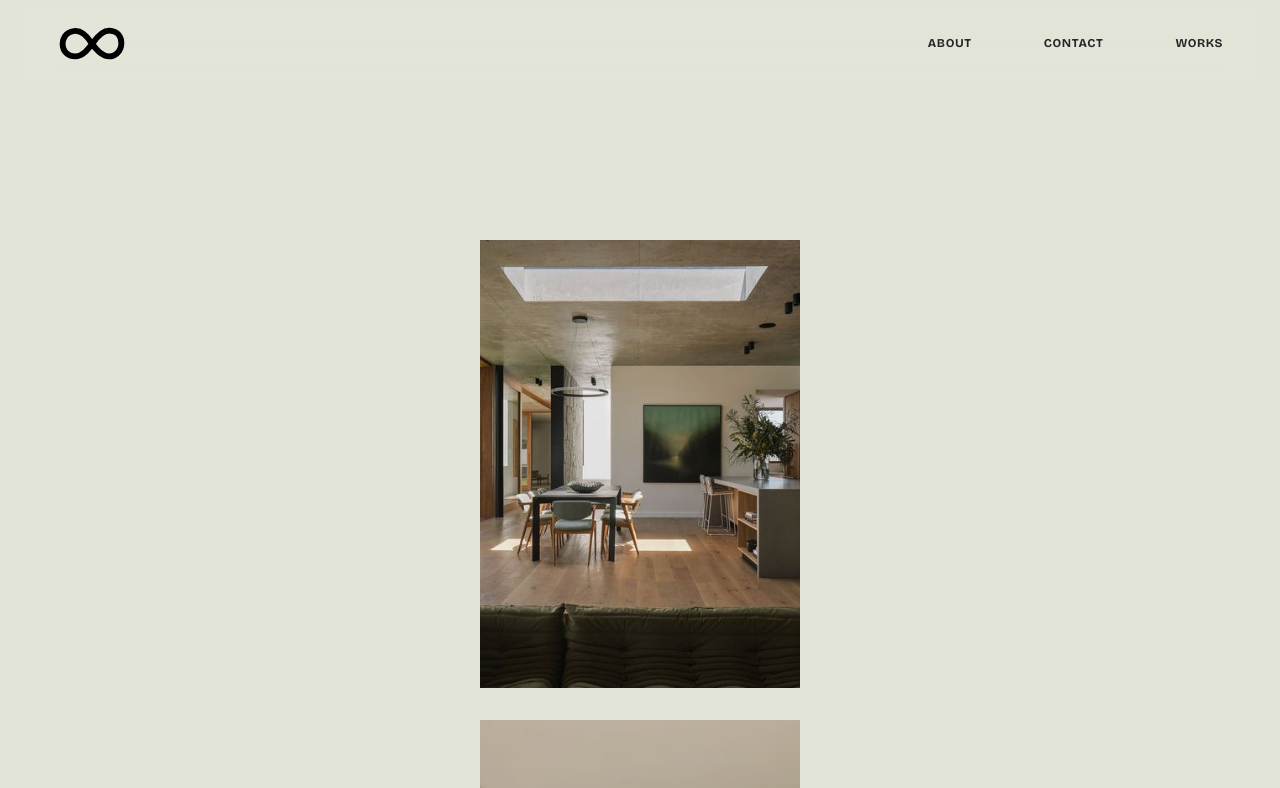
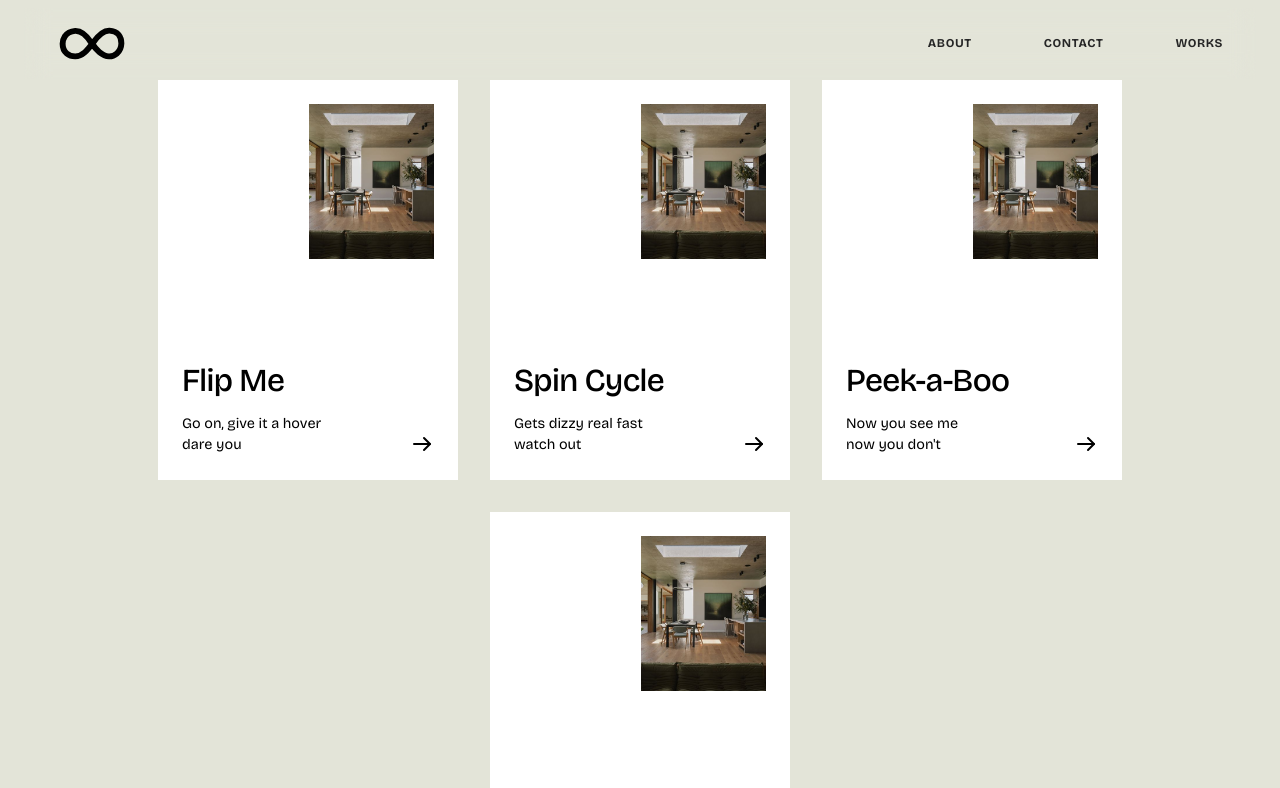
Before and after one commit to ajcapstar/LCID, a Next.js app: page /LCID/works in a window 1280 px wide. Shown: the top 788 px of the page. Built offline with nearby package versions, Linux system fonts and the light colour scheme.

Commit message:
feat: implement interactive 3D card component with parallax hover effects and add hero section GSAP animations

```diff
--- a/app/components/hero/Hero.jsx
+++ b/app/components/hero/Hero.jsx
@@ -260,7 +260,6 @@ const Hero = () => {
           </div>
         ))}
       </div>
-
       <div ref={headerRef} className={styles.header}>
         <h1>Visual engineering for modern brands</h1>
       </div>
--- a/app/globals.css
+++ b/app/globals.css
@@ -27,7 +27,7 @@ body {
   font-family: var(--font-bricolage), sans-serif;
   background-color: #e3e4d8;
 }
-img:not([data-nimg]) {
+img:not([data-nimg]):not(.card-thumb) {
   width: 100%;
   height: 100%;
   object-fit: cover;
@@ -161,3 +161,111 @@ nav {
 .lenis.lenis-smooth iframe {
   pointer-events: none;
 }
+
+/* ── Works / Card Cube ── */
+.card {
+  --card-width: 300px;
+  --card-height: 400px;
+  --card-depth: 340px;
+  width: var(--card-width);
+  height: var(--card-height);
+  perspective: 2000px;
+  flex-shrink: 0;
+}
+
+.cube {
+  position: relative;
+  width: 100%;
+  height: 100%;
+  transform-style: preserve-3d;
+  cursor: pointer;
+}
+
+.face {
+  position: absolute;
+  backface-visibility: hidden;
+}
+
+.face-front,
+.face-back {
+  width: var(--card-width);
+  height: var(--card-height);
+  background: #ffffff;
+  display: flex;
+  flex-direction: column;
+  padding: 1.5rem;
+}
+
+.face-right,
+.face-left {
+  width: var(--card-depth);
+  height: var(--card-height);
+  left: calc((var(--card-width) - var(--card-depth)) / 2);
+  background: #bcbcbc;
+}
+
+.face-top,
+.face-bottom {
+  width: var(--card-width);
+  height: var(--card-depth);
+  top: calc((var(--card-height) - var(--card-depth)) / 2);
+  background: #999999;
+}
+
+.face-front {
+  transform: translateZ(calc(var(--card-depth) / 2));
+}
+
+.face-back {
+  background: #bcbcbc;
+  transform: rotateY(180deg) translateZ(calc(var(--card-depth) / 2));
+}
+
+.face-right {
+  transform: rotateY(90deg) translateZ(calc(var(--card-width) / 2));
+}
+
+.face-left {
+  transform: rotateY(-90deg) translateZ(calc(var(--card-width) / 2));
+}
+
+.face-top {
+  transform: rotateX(90deg) translateZ(calc(var(--card-height) / 2));
+}
+
+.face-bottom {
+  transform: rotateX(-90deg) translateZ(calc(var(--card-height) / 2));
+}
+
+.card-thumb {
+  align-self: flex-end;
+  width: 125px;
+  height: 155px;
+  margin-bottom: auto;
+  object-fit: cover;
+  display: block;
+  flex-shrink: 0;
+}
+
+.card-title {
+  font-size: 2rem;
+  font-weight: 500;
+  letter-spacing: -0.02em;
+  margin-bottom: 0.5rem;
+}
+
+.card-meta {
+  display: flex;
+  align-items: center;
+  justify-content: space-between;
+}
+
+.card-desc {
+  font-size: 0.9rem;
+}
+
+.card-arrow {
+  width: 1.5rem;
+  height: 1.5rem;
+  flex-shrink: 0;
+}
--- a/app/page.jsx
+++ b/app/page.jsx
@@ -1,9 +1,11 @@
-// import Hero from "@/app/components/hero/Hero";
+import Hero from "@/app/components/hero/Hero";
 import Hero2 from "@/app/components/hero2/hero2";
 
 export default function Home() {
   return (
-    // <Hero />
-    <Hero2 />
-  )
+    <>
+      <Hero />
+      <Hero2 />
+    </>
+  );
 }
--- a/app/works/page.jsx
+++ b/app/works/page.jsx
@@ -1,17 +1,148 @@
+"use client";
 import React from "react";
-import styles from "./works.module.css";
+import Image from "next/image";
+import "./works.css";
+
+import { gsap } from "gsap";
+import { useGSAP } from "@gsap/react";
+
 const Works = () => {
-  return (
+  const cardData = [
+    {
+      title: "Flip Me",
+      description: "Go on, give it a hover <br/> dare you",
+      thumbImg: "/hero/img1.jpg",
+    },
+    {
+      title: "Spin Cycle",
+      description: "Gets dizzy real fast <br/> watch out",
+      thumbImg: "/hero/img1.jpg",
+    },
+    {
+      title: "Peek-a-Boo",
+      description: "Now you see me <br/> now you don't",
+      thumbImg: "/hero/img1.jpg",
+    },
+    {
+      title: "Lean In",
+      description: "It follows your cursor <br/> a little clingy, honestly",
+      thumbImg: "/hero/img1.jpg",
+    },
+  ];
+
+  const container = React.useRef(null);
+
+  useGSAP(() => {
+    const PARALLAX_STRENGTH = 40;
+    const cardWrappers = gsap.utils.toArray(".card");
+    const cardCubes = [];
+
+    cardWrappers.forEach((cardWrapper) => {
+      const cardCube = cardWrapper.querySelector(".cube");
+      if (!cardCube) return;
+
+      const cardDepth = parseFloat(
+        getComputedStyle(cardWrapper).getPropertyValue("--card-depth") || 340
+      );
+
+      cardCubes.push({ cardCube, cardDepth });
+    });
+
+    cardCubes.forEach(({ cardCube, cardDepth }) => {
+      const rotation = { flip: 0, tiltX: 0, tiltY: 0 };
+      let isFlipped = false;
+
+      function render() {
+        gsap.set(cardCube, {
+          rotationX: rotation.flip + rotation.tiltX,
+          rotationY: rotation.tiltY,
+          z: -cardDepth / 2,
+        });
+      }
+      render();
+
+      // for when the mouse hovers on the cube
+      cardCube.addEventListener("mouseenter", () => {
+        isFlipped = false;
+        gsap.to(rotation, {
+          flip: 180,
+          duration: 0.5,
+          ease: "power2.inOut",
+          overwrite: true,
+          onUpdate: render,
+          onComplete: () => {
+            isFlipped = true;
+          },
+        });
+      });
+
+      // FOR WHEN THE MOUSE / CURSOR LEAVES THE CARD
+      cardCube.addEventListener("mouseleave", () => {
+        isFlipped = false;
+        gsap.to(rotation, {
+          flip: 0,
+          tiltX: 0,
+          tiltY: 0,
+          duration: 0.6,
+          ease: "power3.out",
+          overwrite: true,
+          onUpdate: render,
+        });
+      });
+
+      // for when the mouse moves over the card
+      cardCube.addEventListener("mousemove", (event) => {
+        if (!isFlipped) return; // Only parallax after flip finishes
+
+        const bounds = cardCube.getBoundingClientRect();
+        const centerX = bounds.left + bounds.width / 2;
+        const centerY = bounds.top + bounds.height / 2;
+
+        const offsetX = (event.clientX - centerX) / bounds.width;
+        const offsetY = (event.clientY - centerY) / bounds.height;
+
+        gsap.to(rotation, {
+          tiltY: offsetX * PARALLAX_STRENGTH,
+          tiltX: -offsetY * PARALLAX_STRENGTH, // Negative so tilting feels natural
+          duration: 0.6,
+          ease: "power2.out",
+          overwrite: true,
+          onUpdate: render,
+        });
+      });
+    });
+  }, { scope: container });
+
+  const renderFaceContent = (card) => (
     <>
-      <div className="container">
-        <div className="archive">
-          <img src="/LCID/sticky-cards/card_1.jpg" alt="Card 1" />
-          <img src="/LCID/sticky-cards/card_2.jpg" alt="Card 2" />
-          <img src="/LCID/sticky-cards/card_3.jpg" alt="Card 3" />
-          <img src="/LCID/sticky-cards/card_4.jpg" alt="Card 4" />
-        </div>
+      <Image className="card-thumb" src={card.thumbImg} alt={card.title} width={125} height={155} />
+      <h2 className="card-title">{card.title}</h2>
+      <div className="card-meta">
+        <p className="card-desc" dangerouslySetInnerHTML={{ __html: card.description }}></p>
+        <svg className="card-arrow" viewBox="0 0 24 24" fill="none" stroke="currentColor"
+          strokeWidth="2" strokeLinecap="round" strokeLinejoin="round">
+          <line x1="4" y1="12" x2="20" y2="12" />
+          <polyline points="14 6 20 12 14 18" />
+        </svg>
       </div>
     </>
+  );
+
+  return (
+    <section className="spotlight" ref={container}>
+      {cardData.map((card, index) => (
+        <div className="card" key={index}>
+          <div className="cube">
+            <div className="face face-front">{renderFaceContent(card)}</div>
+            <div className="face face-back">{renderFaceContent(card)}</div>
+            <div className="face face-right"></div>
+            <div className="face face-left"></div>
+            <div className="face face-top"></div>
+            <div className="face face-bottom"></div>
+          </div>
+        </div>
+      ))}
+    </section>
   );
 };
 
--- /dev/null
+++ b/app/works/works.css
@@ -0,0 +1,126 @@
+.card {
+  --card-width: 300px;
+  --card-height: 400px;
+  --card-depth: 340px;
+  width: var(--card-width);
+  height: var(--card-height);
+  perspective: 2000px;
+  flex-shrink: 0;
+}
+
+.cube {
+  position: relative;
+  width: 100%;
+  height: 100%;
+  transform-style: preserve-3d;
+  cursor: pointer;
+}
+
+.face {
+  position: absolute;
+  backface-visibility: hidden;
+}
+
+.face-front,
+.face-back {
+  width: var(--card-width);
+  height: var(--card-height);
+  background: #ffffff;
+  display: flex;
+  flex-direction: column;
+  padding: 1.5rem;
+}
+
+.face-right,
+.face-left {
+  width: var(--card-depth);
+  height: var(--card-height);
+  left: calc((var(--card-width) - var(--card-depth)) / 2);
+  background: #bcbcbc;
+}
+
+.face-top,
+.face-bottom {
+  width: var(--card-width);
+  height: var(--card-depth);
+  top: calc((var(--card-height) - var(--card-depth)) / 2);
+  background: #999999;
+}
+
+.face-front {
+  transform: translateZ(calc(var(--card-depth) / 2));
+}
+
+.face-back {
+  transform: rotateY(180deg) translateZ(calc(var(--card-depth) / 2));
+}
+
+.face-right {
+  background: #bcbcbc;
+  transform: rotateY(90deg) translateZ(calc(var(--card-width) / 2));
+}
+
+.face-left {
+  background: #bcbcbc;
+  transform: rotateY(-90deg) translateZ(calc(var(--card-width) / 2));
+}
+
+.face-top {
+  background: #bcbcbc;
+  transform: rotateX(90deg) translateZ(calc(var(--card-height) / 2));
+}
+
+.face-bottom {
+  background: #bcbcbc;
+  transform: rotateX(-90deg) translateZ(calc(var(--card-height) / 2));
+}
+
+.card-thumb {
+  align-self: flex-end;
+  width: 125px;
+  height: 155px;
+  margin-bottom: auto;
+  object-fit: cover;
+  display: block;}
+
+.card-title {
+  font-size: 2rem;
+  font-weight: 500;
+  letter-spacing: -0.2%;
+  margin-bottom: 0.5rem;
+}
+
+.card-meta {
+  display: flex;
+  align-items: center;
+  align-items: flex-end;
+  justify-content: space-between;
+  gap: 4px;
+}
+
+.card-desc {
+  font-size: 0.9rem;
+}
+
+.card-arrow {
+  width: 1.5rem;
+  height: 1.5rem;
+  flex-shrink: 0;
+}
+
+.spotlight {
+  display: flex;
+  gap: 2rem;
+  padding: 10svh 2rem;
+  justify-content: center;
+  align-items: center;
+  flex-wrap: wrap;
+}
+
+@media (max-width: 1000px) {
+  .spotlight {
+    height: 100%;
+    flex-direction: column;
+    padding: 20svh 0;
+  }
+}
--- a/app/works/works.module.css
+++ /dev/null
@@ -1,129 +0,0 @@
-:root {
-  --bg: #141414;
-  --bg-200: #282828;
-  --fg: #fff;
-  --fg-100: #f1f1f1;
-  --fg-200: #a1a1a1;
-}
-.copy {
-  font-size: 1rem;
-  font-weight: 500;
-}
-.img {
-  width: 100%;
-  height: 100%;
-  object-fit: cover;
-}
-.intro,
-.outro {
-  display: flex;
-  justify-content: center;
-  align-items: center;
-}
-.intro .title,
-.outro .title {
-  width: 50%;
-  text-align: center;
-}
-.stickyCols {
-  padding: 0.5rem;
-}
-.stickyColsWrapper {
-  position: relative;
-  width: 100%;
-  height: 100%;
-}
-.col {
-  position: absolute;
-  width: 50%;
-  height: 100%;
-  will-change: transform;
-}
-.col .title {
-  color: var(--fg-200);
-  width: 60%;
-}
-.col .copy {
-  color: var(--fg-100);
-  width: 60%;
-}
-.col2 {
-  transform: translateY(100%);
-}
-.col3 {
-  transform: translateX(100%) translateY(100%);
-  padding: 0.5rem;
-}
-.col4 {
-  transform: translateX(100%) translateY(100%);
-}
-.colContent,
-.colImg {
-  position: relative;
-  width: 100%;
-  height: 100%;
-  padding: 0.5rem;
-}
-.colContentWrapper,
-.colImgWrapper {
-  position: relative;
-  width: 100%;
-  height: 100%;
-  background-color: var(--bg-200);
-  border-radius: 3rem;
-  overflow: hidden;
-}
-.colContentWrapper {
-  padding: 2.5rem;
-  display: flex;
-  flex-direction: colum;
-  justify-content: space-between;
-}
-.colContentWrapper2 {
-  position: absolute;
-  top: 0;
-  left: 0;
-  width: 100%;
-  height: 100%;
-  padding: 2.5rem;
-  display: flex;
-  flex-direction: column;
-  justify-content: space-between;
-}
-.colImg1,
-.colImg2 {
-  position: absolute;
-  top: 0;
-  left: 0;
-  width: 100%;
-  height: 100%;
-}
-.colImg2 {
-  clip-path: polygon(0% 0%, 100% 0%, 100% 0%, 0% 0%);
-}
-.colImg2 .img {
-  transform: scale(1.25);
-}
-.line {
-  overflow: hidden;
-}
-.line .label {
-  display: block;
-  will-change: transform;
-}
-@media (max-width: 1000px) {
-  .title {
-    font-size: 1.25;
-  }
-  .copy {
-    font-size: 0.85rem;
-  }
-  .col .true,
-  .col .copy {
-    width: 100%;
-  }
-  .colContentWrapper,
-  .colContentWrapper2 {
-    padding: 2rem;
-  }
-}
```
